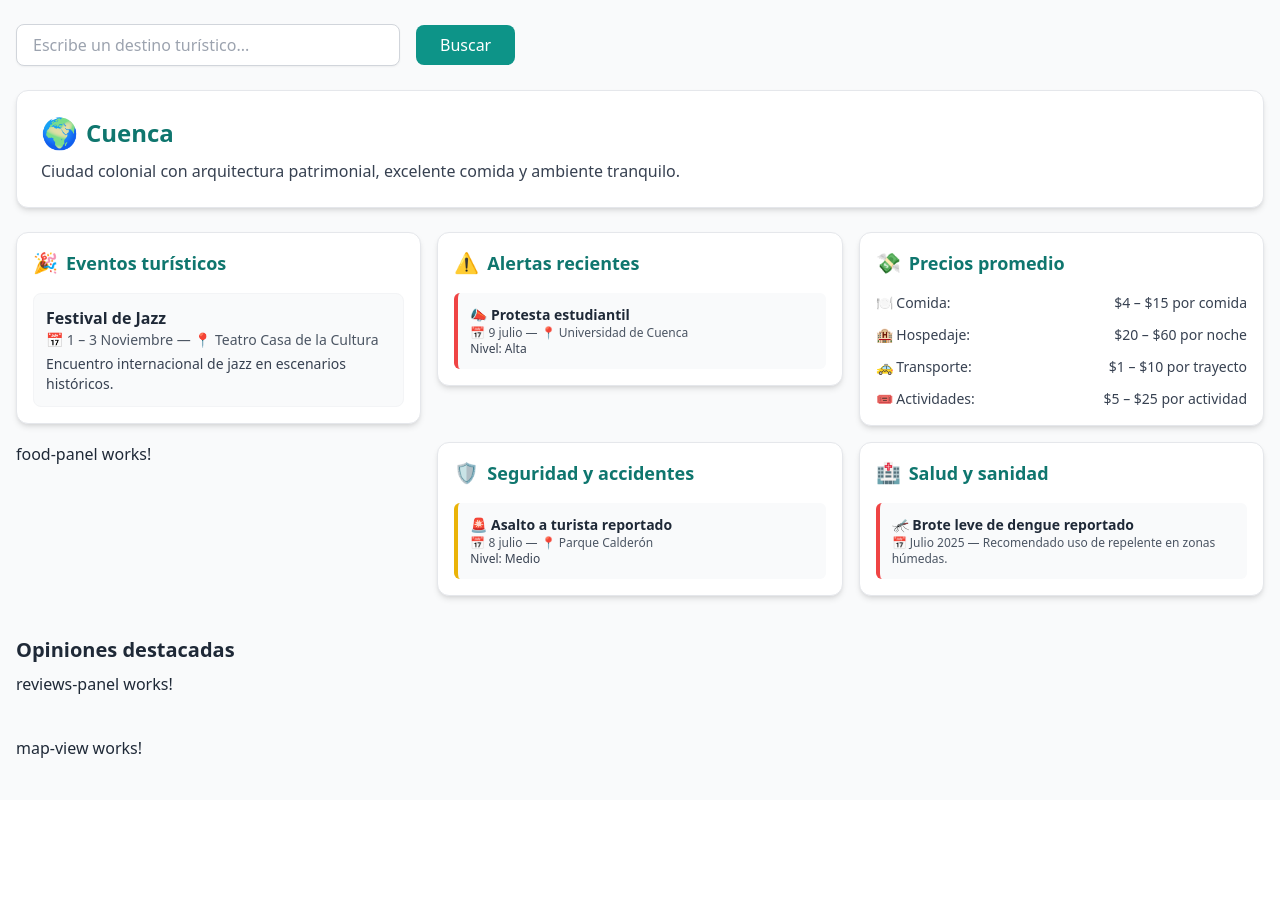
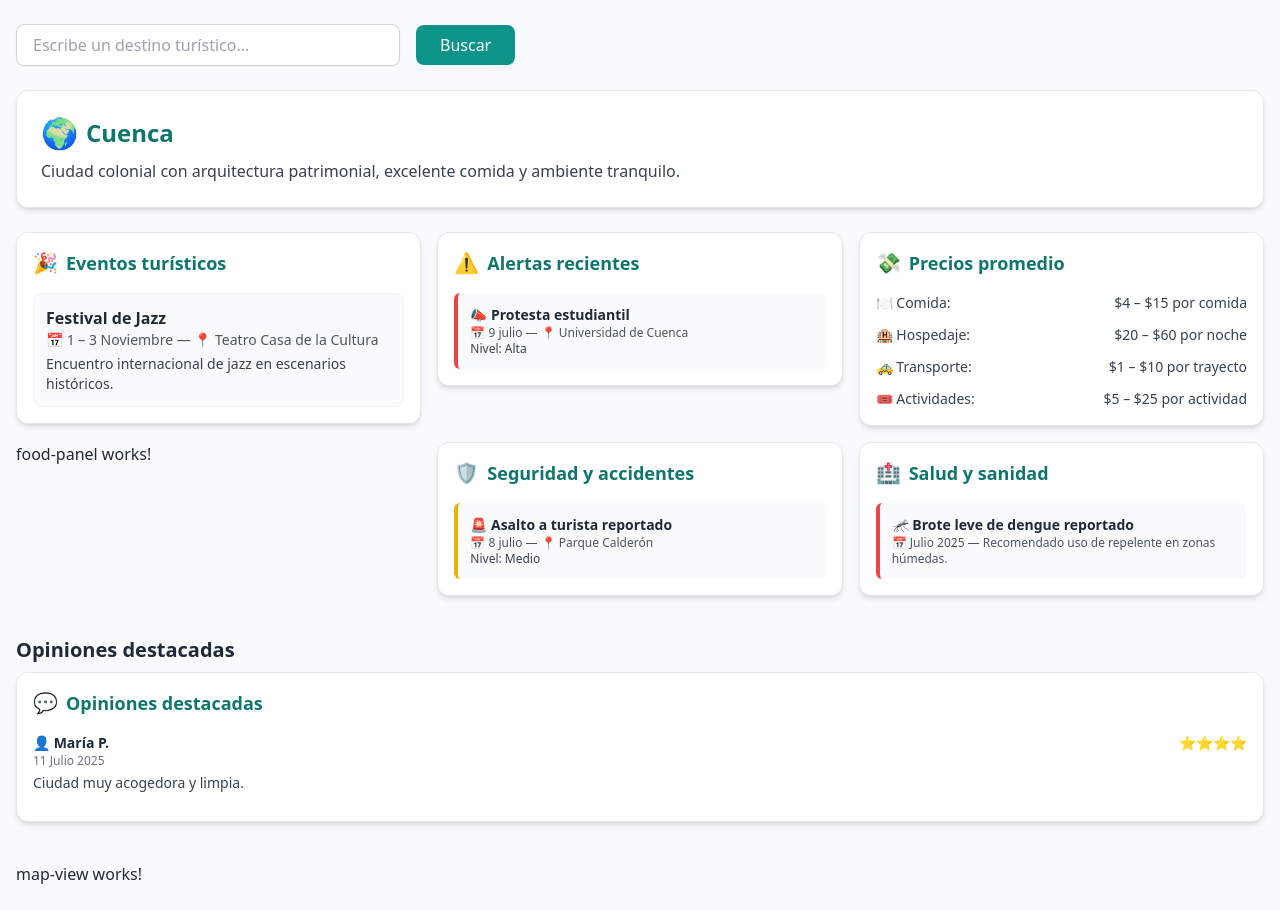
Before and after one commit to DanielCollaguazo2003/frontend-web-scraping, an Angular app: page /explore in a window 1280 px wide. Before the commit the page ends 800 px from the top, so only its background shows below. Built offline with nearby package versions, Linux system fonts and the light colour scheme.

Commit message:
feat: panel de reviews

```diff
--- a/src/app/features/explore/components/reviews-panel/reviews-panel.component.html
+++ b/src/app/features/explore/components/reviews-panel/reviews-panel.component.html
@@ -1 +1,20 @@
-<p>reviews-panel works!</p>
+<div class="bg-white rounded-xl shadow-md border border-gray-200 p-4">
+  <h3 class="text-lg font-semibold text-teal-700 mb-4 flex items-center gap-2">
+    <span class="text-xl">💬</span> Opiniones destacadas
+  </h3>
+
+  <div *ngIf="reviews.length > 0; else noReviews" class="space-y-4 max-h-80 overflow-y-auto">
+    <div *ngFor="let review of reviews" class="border-b border-gray-200 pb-3 last:border-none">
+      <div class="flex items-center justify-between text-sm font-semibold text-gray-800">
+        <span>👤 {{ review.user }}</span>
+        <span class="text-yellow-500">{{ getStars(review.rating) }}</span>
+      </div>
+      <p class="text-xs text-gray-500 mb-1">{{ review.date }}</p>
+      <p class="text-gray-700 text-sm">{{ review.comment }}</p>
+    </div>
+  </div>
+
+  <ng-template #noReviews>
+    <p class="text-sm text-gray-500 italic">No hay opiniones disponibles para este destino.</p>
+  </ng-template>
+</div>
--- a/src/app/features/explore/components/reviews-panel/reviews-panel.component.ts
+++ b/src/app/features/explore/components/reviews-panel/reviews-panel.component.ts
@@ -1,10 +1,59 @@
-import { Component } from '@angular/core';
+import { Component, Input, OnChanges, SimpleChanges } from '@angular/core';
+
+interface Review {
+  user: string;
+  rating: number; // 1-5
+  date: string;
+  comment: string;
+}
 
 @Component({
   selector: 'app-reviews-panel',
-  templateUrl: './reviews-panel.component.html',
-  styleUrls: ['./reviews-panel.component.scss']
+  templateUrl: './reviews-panel.component.html'
 })
-export class ReviewsPanelComponent {
+export class ReviewsPanelComponent implements OnChanges {
+  @Input() location: string = '';
+  reviews: Review[] = [];
 
+  ngOnChanges(changes: SimpleChanges): void {
+    if (changes['location'] && this.location) {
+      this.loadMockReviews(this.location);
+    }
+  }
+
+  private loadMockReviews(location: string) {
+    const lower = location.toLowerCase();
+
+    if (lower.includes('quito')) {
+      this.reviews = [
+        {
+          user: 'Ana M.',
+          rating: 5,
+          date: '12 Julio 2025',
+          comment: 'Un lugar increíble, con mucha cultura y comida deliciosa.'
+        },
+        {
+          user: 'Carlos G.',
+          rating: 4,
+          date: '10 Julio 2025',
+          comment: 'Buena experiencia, aunque el transporte puede ser mejor.'
+        }
+      ];
+    } else if (lower.includes('cuenca')) {
+      this.reviews = [
+        {
+          user: 'María P.',
+          rating: 4,
+          date: '11 Julio 2025',
+          comment: 'Ciudad muy acogedora y limpia.'
+        }
+      ];
+    } else {
+      this.reviews = [];
+    }
+  }
+
+  getStars(rating: number): string {
+    return '⭐'.repeat(rating);
+  }
 }
--- a/src/app/features/explore/pages/explore-page/explore-page.component.html
+++ b/src/app/features/explore/pages/explore-page/explore-page.component.html
@@ -18,7 +18,7 @@
 
   <div class="mt-10">
     <h2 class="text-xl font-semibold mb-2">Opiniones destacadas</h2>
-    <app-reviews-panel></app-reviews-panel>
+    <app-reviews-panel [location]="selectedLocation"></app-reviews-panel>
   </div>
 
   <div class="mt-10">
```
